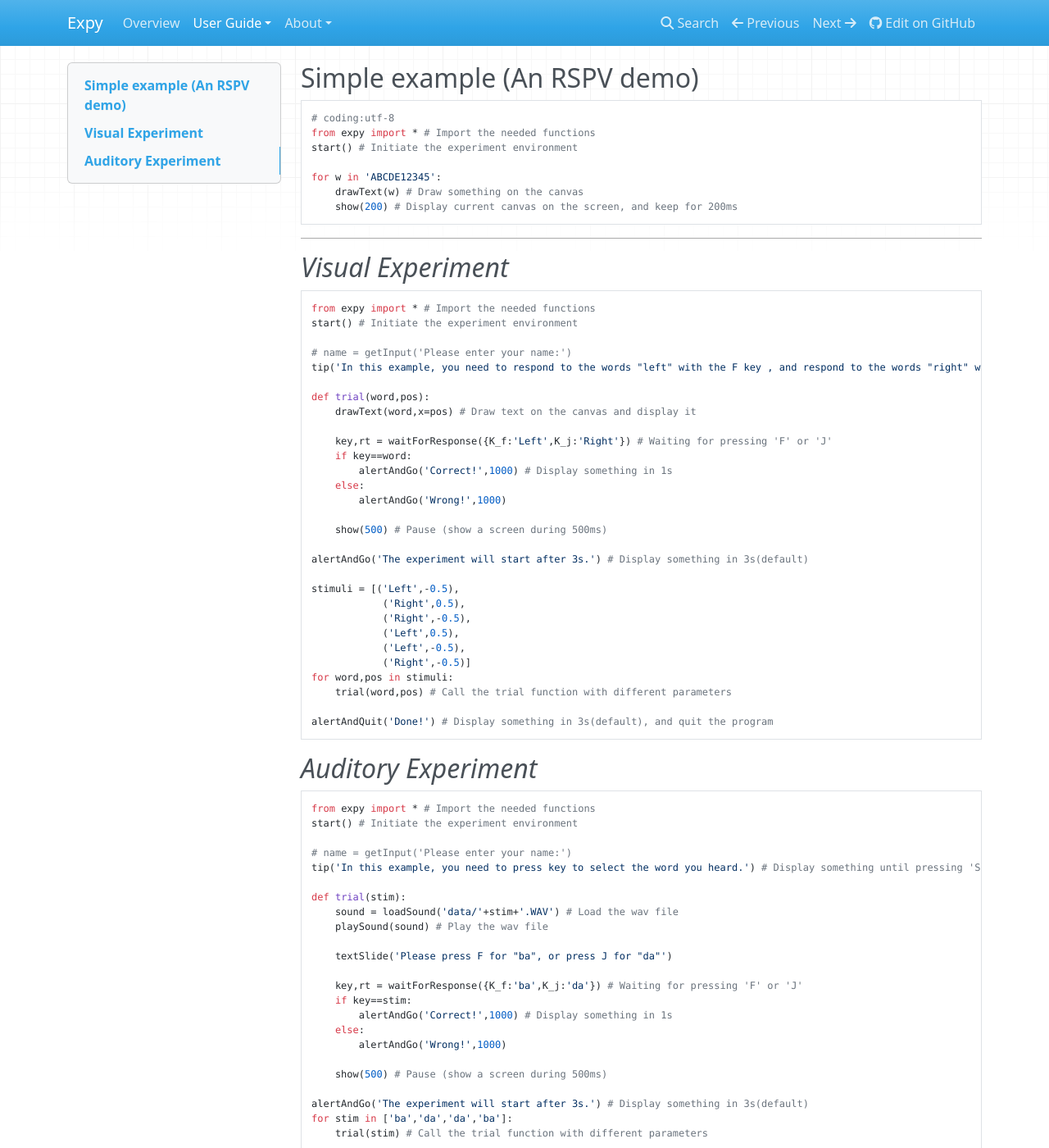
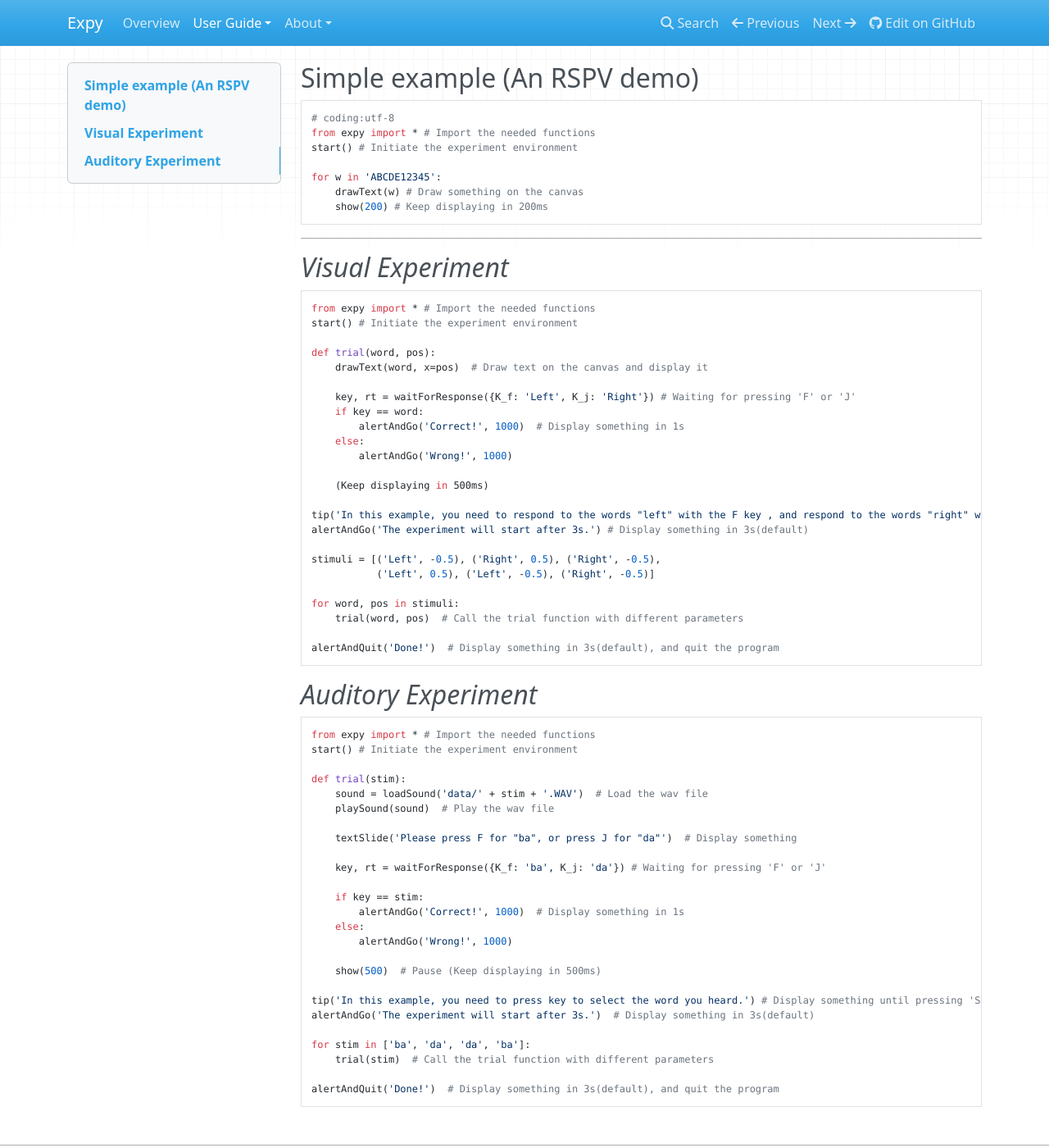
Before and after one commit to ray306/Expy, an MkDocs documentation site: the page built from docs/quickstart.md, in a window 1280 px wide and 1400 px high. Shown: the whole window at 82% size. Built offline with MkDocs 1.6.1, drawn with Linux system fonts in a browser that asks for light colours; nearby versions of some CDN libraries; old or Windows-style settings are respelled for this version of MkDocs.

Commit message:
docs 1111

````diff
--- a/docs/quickstart.md
+++ b/docs/quickstart.md
@@ -7,7 +7,7 @@ start() # Initiate the experiment environment
 
 for w in 'ABCDE12345':
     drawText(w) # Draw something on the canvas
-    show(200) # Display current canvas on the screen, and keep for 200ms
+    show(200) # Keep displaying in 200ms
 ```
 ---
 
@@ -16,58 +16,54 @@ for w in 'ABCDE12345':
 from expy import * # Import the needed functions
 start() # Initiate the experiment environment
 
-# name = getInput('Please enter your name:')
+def trial(word, pos):
+    drawText(word, x=pos)  # Draw text on the canvas and display it
+
+    key, rt = waitForResponse({K_f: 'Left', K_j: 'Right'}) # Waiting for pressing 'F' or 'J'
+    if key == word:
+        alertAndGo('Correct!', 1000)  # Display something in 1s
+    else:
+        alertAndGo('Wrong!', 1000)
+
+    (Keep displaying in 500ms)
+
 tip('In this example, you need to respond to the words "left" with the F key , and respond to the words "right" with the J key. ') # Display something until pressing 'SPACE' or 'ENTER'
-
-def trial(word,pos):
-    drawText(word,x=pos) # Draw text on the canvas and display it
-
-    key,rt = waitForResponse({K_f:'Left',K_j:'Right'}) # Waiting for pressing 'F' or 'J'
-    if key==word:
-        alertAndGo('Correct!',1000) # Display something in 1s
-    else:
-        alertAndGo('Wrong!',1000)
-
-    show(500) # Pause (show a screen during 500ms)
-
 alertAndGo('The experiment will start after 3s.') # Display something in 3s(default)
 
-stimuli = [('Left',-0.5),
-            ('Right',0.5),
-            ('Right',-0.5),
-            ('Left',0.5),
-            ('Left',-0.5),
-            ('Right',-0.5)]
-for word,pos in stimuli:
-    trial(word,pos) # Call the trial function with different parameters
+stimuli = [('Left', -0.5), ('Right', 0.5), ('Right', -0.5),
+           ('Left', 0.5), ('Left', -0.5), ('Right', -0.5)]
 
-alertAndQuit('Done!') # Display something in 3s(default), and quit the program
+for word, pos in stimuli:
+    trial(word, pos)  # Call the trial function with different parameters
+
+alertAndQuit('Done!')  # Display something in 3s(default), and quit the program
 ```
+
 ## *Auditory Experiment*
 ```python
 from expy import * # Import the needed functions
 start() # Initiate the experiment environment
 
-# name = getInput('Please enter your name:')
+def trial(stim):
+    sound = loadSound('data/' + stim + '.WAV')  # Load the wav file
+    playSound(sound)  # Play the wav file
+
+    textSlide('Please press F for "ba", or press J for "da"')  # Display something
+
+    key, rt = waitForResponse({K_f: 'ba', K_j: 'da'}) # Waiting for pressing 'F' or 'J'
+
+    if key == stim:
+        alertAndGo('Correct!', 1000)  # Display something in 1s
+    else:
+        alertAndGo('Wrong!', 1000)
+
+    show(500)  # Pause (Keep displaying in 500ms)
+
 tip('In this example, you need to press key to select the word you heard.') # Display something until pressing 'SPACE' or 'ENTER'
+alertAndGo('The experiment will start after 3s.')  # Display something in 3s(default)
 
-def trial(stim):
-    sound = loadSound('data/'+stim+'.WAV') # Load the wav file
-    playSound(sound) # Play the wav file
+for stim in ['ba', 'da', 'da', 'ba']:
+    trial(stim)  # Call the trial function with different parameters
 
-    textSlide('Please press F for "ba", or press J for "da"')
-
-    key,rt = waitForResponse({K_f:'ba',K_j:'da'}) # Waiting for pressing 'F' or 'J'
-    if key==stim:
-        alertAndGo('Correct!',1000) # Display something in 1s
-    else:
-        alertAndGo('Wrong!',1000)
-
-    show(500) # Pause (show a screen during 500ms)
-
-alertAndGo('The experiment will start after 3s.') # Display something in 3s(default)
-for stim in ['ba','da','da','ba']:
-    trial(stim) # Call the trial function with different parameters
-
-alertAndQuit('Done!') # Display something in 3s(default), and quit the program
+alertAndQuit('Done!')  # Display something in 3s(default), and quit the program
 ```
````
Also changed, not shown: docs/api.md (+45 -4 lines), docs/index.md (+1 -0 lines), readme.md (+40 -41 lines), recorder.py (+103 -22 lines), 2 other files.
